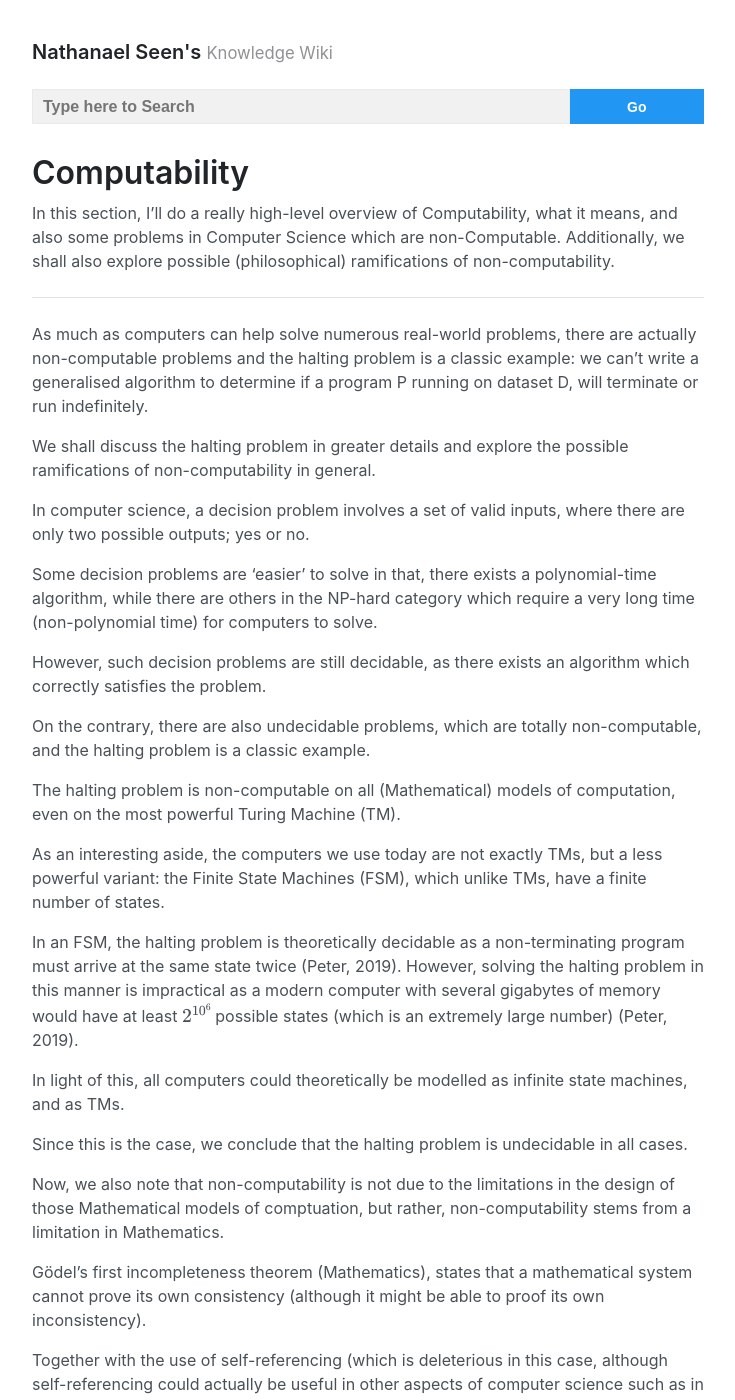
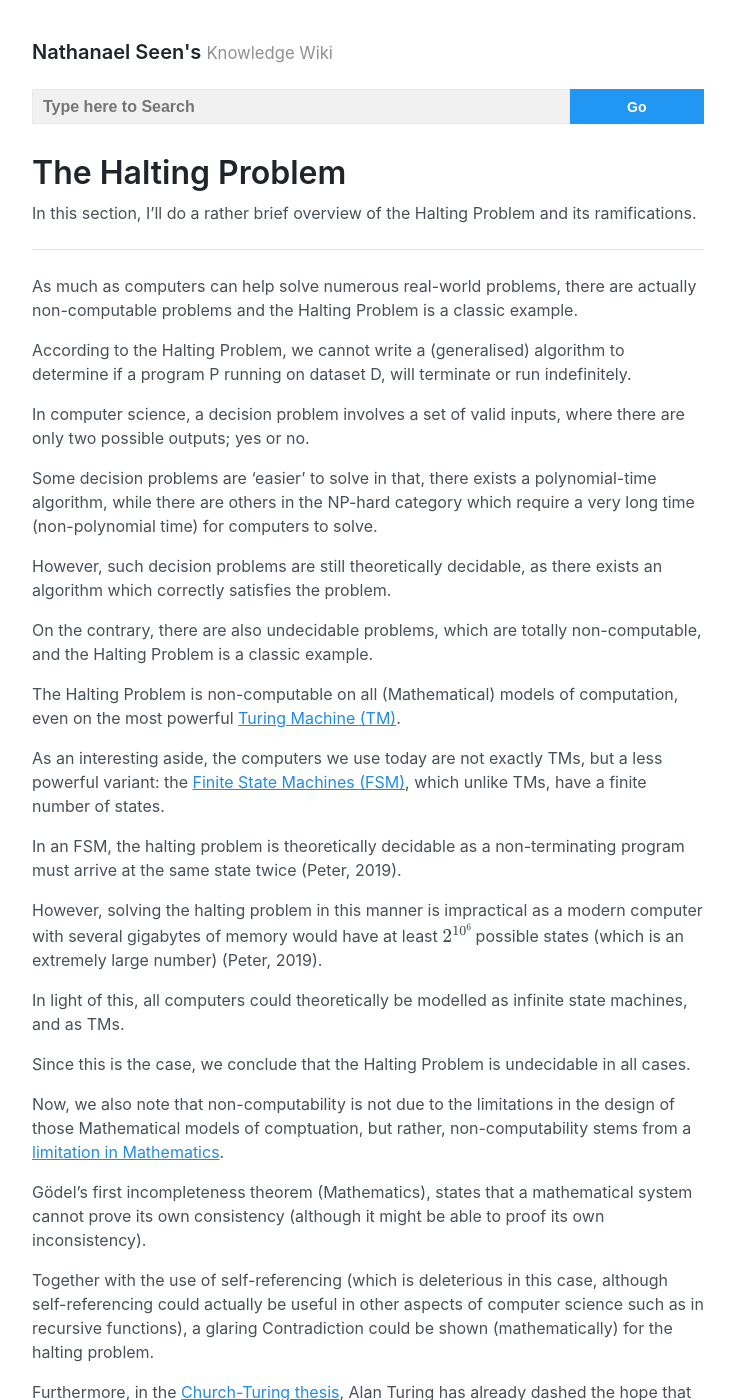
Before and after one commit to nathanaelseen/nathanaelseen.github.io, a Jekyll site: the page built from _pages/computability.md, in a window 1280 px wide and 1400 px high. Shown: the whole window, without its empty margins (272-1007 px from the left). Built offline with Jekyll 4.4.1, drawn with Linux system fonts in a browser that asks for light colours; formulas are drawn with MathJax 3; some of the changed text lies outside the part shown.

Commit message:
Revise page computability.md

```diff
--- a/_pages/computability.md
+++ b/_pages/computability.md
@@ -1,56 +1,61 @@
 ---
 layout: page
-title: Computability
-description: A brief overview of this big Computer Science topic on Computability
+title: The Halting Problem
+description: A brief overview of the Halting Problem and its ramifications
 ---
 
-In this section, I'll do a really high-level overview of Computability, what it means,
-and also some problems in Computer Science which are non-Computable. Additionally, we
-shall also explore possible (philosophical) ramifications of non-computability.
+In this section, I'll do a rather brief overview of the Halting Problem and its
+ramifications.
 
 ---
 
-As much as computers can help solve numerous real-world problems, there are actually non-computable problems
-and the halting problem is a classic example: we can't write a generalised algorithm to determine if a
-program P running on dataset D, will terminate or run indefinitely.
+As much as computers can help solve numerous real-world problems, there are
+actually non-computable problems and the Halting Problem is a classic example.
 
-We shall discuss the halting problem in greater details and explore the possible ramifications
-of non-computability in general.
+According to the Halting Problem, we cannot write a (generalised) algorithm to
+determine if a program P running on dataset D, will terminate or run
+indefinitely.
 
 In computer science, a decision problem involves a set of valid inputs, where there are only two
 possible outputs; yes or no.
 
-Some decision problems are ‘easier’ to solve in that, there exists a polynomial-time algorithm, while
-there are others in the NP-hard category which require a very long time (non-polynomial time) for
-computers to solve.
+Some decision problems are ‘easier’ to solve in that, there exists a polynomial-time
+algorithm, while there are others in the NP-hard category which require a very long
+time (non-polynomial time) for computers to solve.
 
-However, such decision problems are still decidable, as there exists an algorithm which correctly satisfies
+However, such decision problems are still theoretically decidable, as there exists an
+algorithm which correctly satisfies
 the problem.
 
-On the contrary, there are also undecidable problems,
-which are totally non-computable, and the halting problem is a classic example.
+On the contrary, there are also undecidable problems, which are totally non-computable,
+and the Halting Problem is a classic example.
 
-The halting problem is non-computable on all (Mathematical) models of computation, even on the most
-powerful Turing Machine (TM).
+The Halting Problem is non-computable on all (Mathematical) models of computation,
+even on the most powerful [Turing Machine (TM)](modelsofcomputation/#turingmachine).
 
-As an interesting aside, the computers we use today are not exactly TMs, but a less powerful variant:
-the Finite State Machines (FSM), which unlike TMs, have a finite number of states.
+As an interesting aside, the computers we use today are not exactly TMs, but a less
+powerful variant: the [Finite State Machines (FSM)](modelsofcomputation/#finitestatemachine),
+which unlike TMs, have a finite number of states.
 
-In an FSM, the halting problem is theoretically decidable as a non-terminating program must arrive at the
-same state twice (Peter, 2019). However, solving the halting problem in this manner is impractical as a modern computer
-with several gigabytes of memory would have at least $$2^{10^{6}}$$ possible states (which is an extremely large number)
-(Peter, 2019).
+In an FSM, the halting problem is theoretically decidable as a non-terminating program
+must arrive at the same state twice (Peter, 2019).
 
-In light of this, all computers could theoretically be modelled as infinite state machines,
-and as TMs.
+However, solving the halting problem in this manner is impractical as a modern computer
+with several gigabytes of memory would have at least $$2^{10^{6}}$$ possible
+states (which is an extremely large number) (Peter, 2019).
 
-Since this is the case, we conclude that the halting problem is undecidable in all cases.
+In light of this, all computers could theoretically be modelled as
+infinite state machines, and as TMs.
 
-Now, we also note that non-computability is not due to the limitations in the design of those
-Mathematical models of comptuation, but rather, non-computability stems from a limitation in Mathematics.
+Since this is the case, we conclude that the Halting Problem is undecidable in
+all cases.
 
-Gödel’s first incompleteness theorem (Mathematics), states that a mathematical system cannot prove
-its own consistency (although it might be able to proof its own
+Now, we also note that non-computability is not due to the limitations in the
+design of those Mathematical models of comptuation, but rather, non-computability stems
+from a [limitation in Mathematics](modelsofcomputation/#godelincompletenesstheorem).
+
+Gödel’s first incompleteness theorem (Mathematics), states that a mathematical system
+cannot prove its own consistency (although it might be able to proof its own
 inconsistency).
 
 Together with the use of self-referencing (which is deleterious in this case,
@@ -58,37 +63,36 @@ although self-referencing could actually be useful in other aspects of computer
 such as in recursive functions), a glaring Contradiction could be shown (mathematically)
 for the halting problem.
 
-Furthermore, in the Church-Turing thesis, Alan Turing has already dashed the hope
-that everything is computable.
+Furthermore, in the
+[Church-Turing thesis](https://en.wikipedia.org/wiki/Church%E2%80%93Turing_thesis),
+Alan Turing has already dashed the hope that everything is computable.
 
 Given the non-computability of certain problems, what are the possible ramifications?
 
-For computer scientists, the halting problem poses an extra burden to write and design correct software
-and algorithms which terminate after a finite number of steps.
+For computer scientists, the Halting Problem poses an extra burden to write and
+design correct software and algorithms which terminate after a finite number of steps.
 
-Although compilers are able to flag out obvious semantical errors which could lead to unreachable statements,
-bugs, and infinite loops, they are just but a weak attempt in solving the halting problem.
+Although compilers are able to flag out obvious semantical errors which could lead to
+unreachable statements, bugs, and infinite loops, they are just but a weak attempt
+in solving the halting problem.
 
-Here's when a computer scientist need to manually performs algorithm analysis to formally proof that
-an algorithm actually terminates. Hence, we note that the burden is on the computer scientist to inspect and
-analyse the code (however long and complicated it might be).
+Here's when a computer scientist need to manually performs algorithm analysis
+to formally proof that an algorithm actually terminates. Hence, we note that
+the burden is on the computer scientist to inspect and analyse the code (however
+long and complicated it might be).
 
-Also, we note that we cannot employ the assistance of a computer, as the halting problem tells us
-so!
+Also, we note that we cannot employ the assistance of a computer, as the
+Halting Problem tells us so!
 
-The halting problem, and other non-computable problems reducible to the halting problem impedes the
-advancement of computer science.
+The halting problem, and other non-computable problems reducible to the
+Halting Problem impedes the advancement of computer science.
 
-For example, in research, the halting problem could either lengthen the duration of a research
-(due to manual work/verification which cannot be automated), or perhaps render the whole
-researched problem non-computable too.
-
-Beyond computer science, non-computable problems highlight the limitations of computers, and more generally,
-the TMs. Philosophically, would this lead to the conclusion that human minds are more powerful than machines?
-Or could it be that alike non-computable problems, there are limitations of the human mind too? Actually,
-what defines limitations, and do definitions have limitations?
-
+For example, in research, the Halting Problem could either lengthen the
+duration of a research (due to manual work/verification which cannot be automated),
+or perhaps render the whole researched problem non-computable too.
 
 _References_
 
-Peter. (2019, February 13). Re: Decidability of the halting problem on finite computers [Online discussion post]. Retrieved from: https://cstheory.stackexchange.com/questions/9907/decidability-of-the-halting-problem-on-finite-computers
+Peter. (2019, February 13). Re: Decidability of the halting problem on finite computers
+[Online discussion post]. Retrieved from:
+<https://cstheory.stackexchange.com/questions/9907/decidability-of-the-halting-problem-on-finite-computers>
```
Also changed, not shown: _pages/modelsofcomputation.md (+5 -3 lines).
